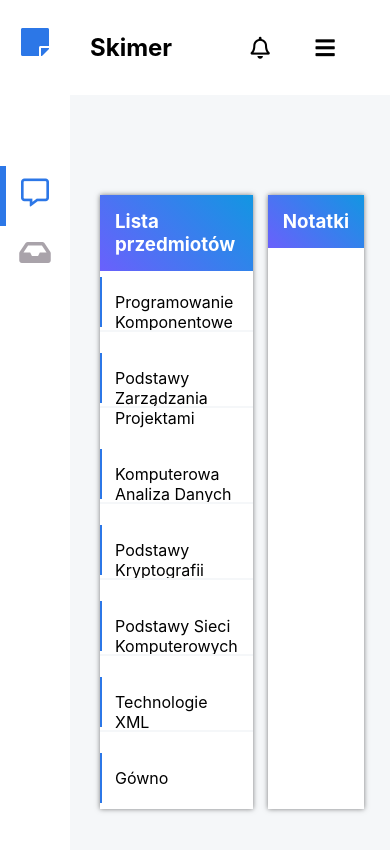
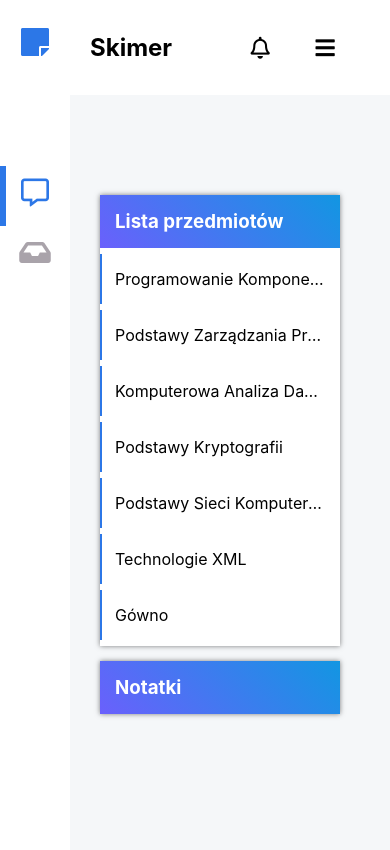
Before and after one commit to d-wasilewski/Skimer, a React (Create React App) app in the folder skimer-client/: page / in a window 390 px wide. Shown: the top 850 px of the page. Built offline with nearby package versions, Linux system fonts and the light colour scheme.

Commit message:
Fix resposivity

```diff
--- a/skimer-client/src/components/SubjectListElement.js
+++ b/skimer-client/src/components/SubjectListElement.js
@@ -9,9 +9,5 @@ export default function SubjectListElement(props) {
    const classes = useStyles()
    let { name } = props
 
-   return (
-      <div className={classes.SubjectListElement}>
-         <h4>{name}</h4>
-      </div>
-   )
+   return <div className={classes.SubjectListElement}>{name}</div>
 }
--- a/skimer-client/src/css/components/SubjectListElementStyle.js
+++ b/skimer-client/src/css/components/SubjectListElementStyle.js
@@ -7,11 +7,11 @@ export default {
       position: "relative",
       transition: "all 0.2s ease-in-out",
       cursor: "pointer",
+      width: "inherit",
+      whiteSpace: "nowrap",
+      overflow: "hidden",
+      textOverflow: "ellipsis",
 
-      "& h4": {
-         fontWeight: "normal",
-         margin: 0,
-      },
       "&:before": {
          content: "''",
          height: 50,
--- a/skimer-client/src/css/components/rightPanelStyle.js
+++ b/skimer-client/src/css/components/rightPanelStyle.js
@@ -11,6 +11,7 @@ export default {
       display: "grid",
       gridTemplateColumns: "1fr",
       gridTemplateRows: "350px 1fr 1fr",
+      zIndex: 1000,
 
       "@media (max-width: 960px)": {
          display: "none",
--- a/skimer-client/src/css/pages/homeStyle.js
+++ b/skimer-client/src/css/pages/homeStyle.js
@@ -3,9 +3,8 @@ import theme from "../theme"
 export default {
    home: {
       display: "grid",
-      gridTemplateColumns: "1fr 2fr",
+      gridTemplateColumns: "33% 66%",
       columnGap: 15,
-      width: "calc(100% - 560px)",
       margin: 100,
       marginRight: 445,
       "& > div": {
@@ -21,5 +20,16 @@ export default {
             boxSizing: "border-box",
          },
       },
+      "@media (max-width: 1200px)": {
+         gridTemplateColumns: "50% 50%",
+      },
+      "@media (max-width: 960px)": {
+         marginRight: 50,
+      },
+      "@media (max-width: 680px)": {
+         gridTemplateColumns: "100%",
+         gridTemplateRows: "auto auto",
+         rowGap: "15px",
+      },
    },
 }
```
